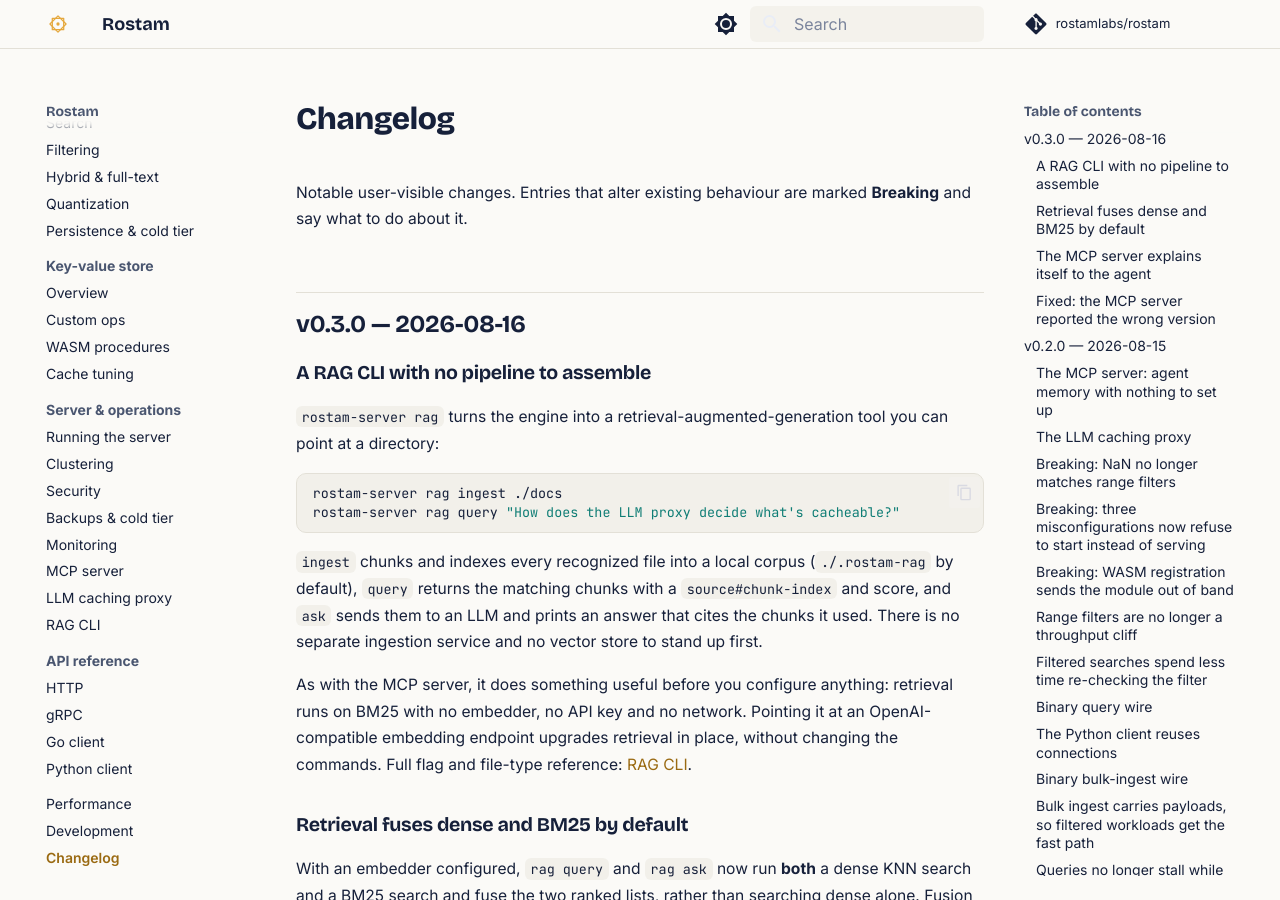
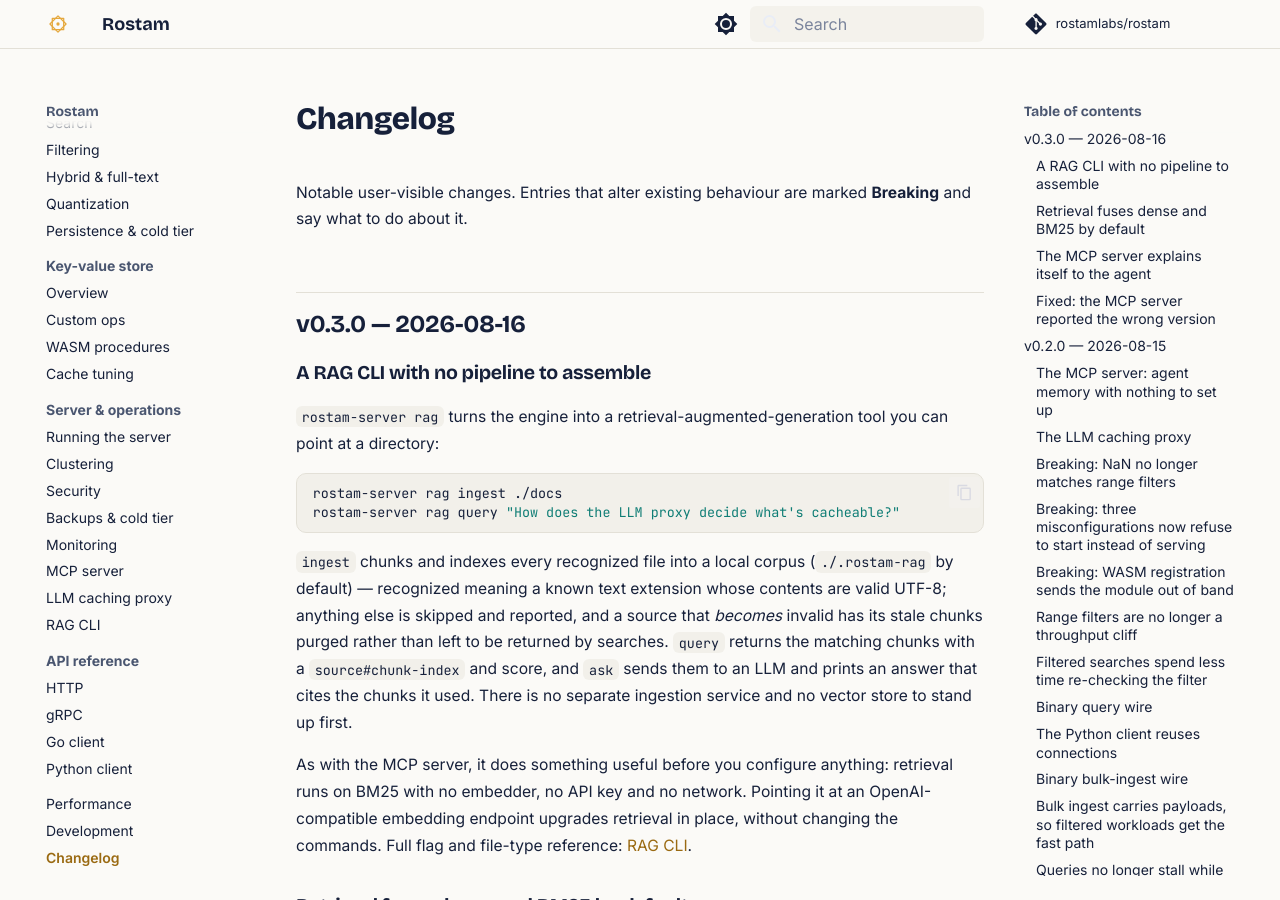
Before and after one commit to Keivan-S/rostam, an MkDocs documentation site: the page built from docs/changelog.md, in a window 1280 px wide and 900 px high. Built offline with MkDocs 1.6.1 and Material for MkDocs 9.7.7, drawn with Linux system fonts in a browser that asks for light colours; comment, search, counter and statistics services are not loaded.

Commit message:
docs(changelog): say which files rag ingest actually takes
"every recognized file" was wrong in a way a user would hit on their first
run: rag/ingest.go checks utf8.Valid and skips a file with a known text
extension when its contents are not valid UTF-8. Someone pointing ingest at a
tree containing a stray binary would see a lower count than the entry promised
and have no idea why.

Also records the behaviour that goes with it, since it is the surprising half:
a source that becomes invalid UTF-8 after being indexed has its stale chunks
purged, so search stops returning content the file no longer backs.

````diff
--- a/docs/changelog.md
+++ b/docs/changelog.md
@@ -16,7 +16,10 @@
 ```
 
 `ingest` chunks and indexes every recognized file into a local corpus
-(`./.rostam-rag` by default), `query` returns the matching chunks with a
+(`./.rostam-rag` by default) — recognized meaning a known text extension whose
+contents are valid UTF-8; anything else is skipped and reported, and a source
+that *becomes* invalid has its stale chunks purged rather than left to be
+returned by searches. `query` returns the matching chunks with a
 `source#chunk-index` and score, and `ask` sends them to an LLM and prints an
 answer that cites the chunks it used. There is no separate ingestion service
 and no vector store to stand up first.
````
